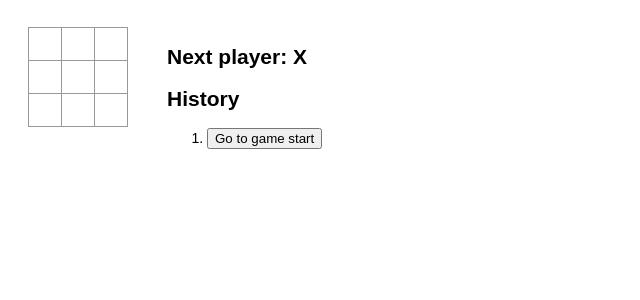
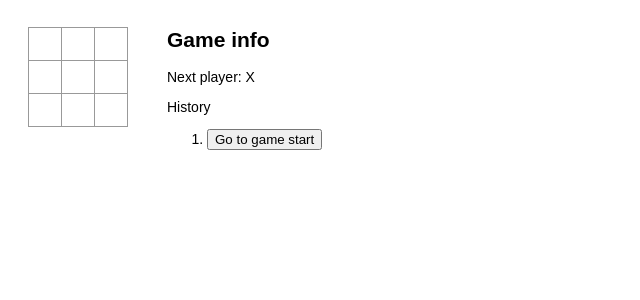
Before and after one commit to TonyHacatony/tik-tak-toe, a React (Create React App) app: page / in a window 1280 px wide. Shown: the top 300 px of the page, without its empty margins (0-640 px from the left). Built offline with nearby package versions, Linux system fonts and the light colour scheme.

Commit message:
Update ui

```diff
--- a/src/game/Game.css
+++ b/src/game/Game.css
@@ -5,3 +5,7 @@
 .board, .game-info {
     margin: 20px;
 }
+
+h2 {
+    margin-top: 0px;
+}
--- a/src/game/Game.js
+++ b/src/game/Game.js
@@ -77,6 +77,7 @@ const Game = () => {
                 squares={getCurrentTurn()}
             />
             <div className="game-info">
+                <h2>Game info</h2>
                 <GameTitle
                     isDraw={isDraw()}
                     isWinSomeone={isWinSomeone()}
--- a/src/game/Title.js
+++ b/src/game/Title.js
@@ -1,5 +1,5 @@
 const Title = (props) => {
-    return (<h2>{props.children}</h2>);
+    return (<p>{props.children}</p>);
 };
 
 export default Title;
```
